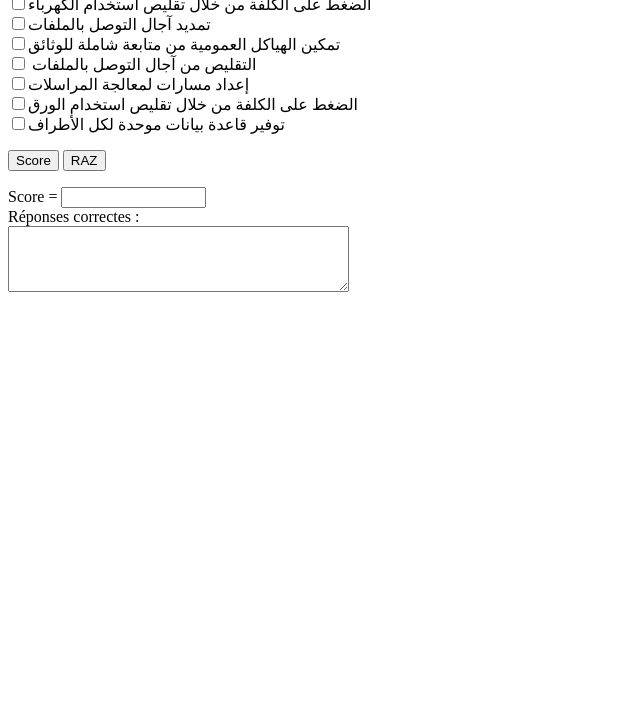
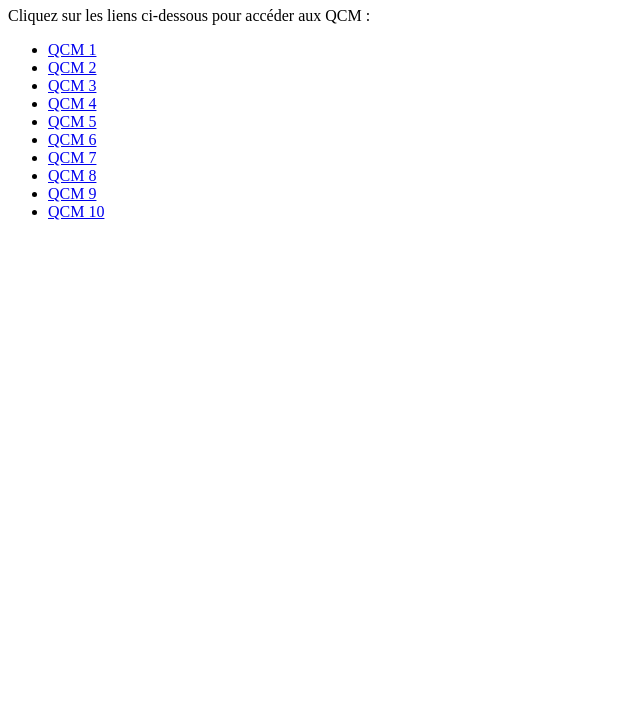
Before and after one commit to nabilbenromdhane2711/formation-elise-2024, a plain HTML site: page index.html in a window 1280 px wide. Shown: the part 73-800 px from the top of the page, without its empty margins (0-640 px from the left). Drawn offline with Linux system fonts and the light colour scheme.

Commit message:
Add files via upload

```diff
--- a/index.html
+++ b/index.html
@@ -1,73 +1,22 @@
-<html><head><title></title>
-<script language="JavaScript">
-<!--
-
-var numQues = 1;
-var numChoi = 9;
-
-var answers = new Array(1);
-answers[0] = "توحيد طريقة التصرف في المراسلات والوثائق الإدارية, تمكين الهياكل العمومية من متابعة شاملة للوثائق,  التقليص من آجال التوصل بالملفات, إعداد مسارات لمعالجة المراسلات , الضغط على الكلفة من خلال تقليص استخدام الورق, توفير قاعدة بيانات موحدة لكل الأطراف, ";
-
-function getScore(form) {
-  var score = 0;
-  var currElt;
-  var currSelection;
-  var bon = false;
-
-  for (i=0; i<numQues; i++) {
-    currElt = i*numChoi;
-    bon=false;
-    for (j=0; j<numChoi; j++) {
-      currSelection = form.elements[currElt + j];
-      if ((currSelection.checked)&&(answers[i].indexOf(currSelection.value) != -1)) {
-        bon=true;}
-      if ((currSelection.checked)&&(answers[i].indexOf(currSelection.value) == -1)) {
-        bon=false;
-        break;
-        }
-      if (!(currSelection.checked)&&(answers[i].indexOf(currSelection.value) != -1)) {
-        bon=false;
-        break;
-        }
-    }
-    if (bon==true) {score++}
-  }
-
-  score = Math.round(score/numQues*100);
-  form.percentage.value = score + "%";
-
-  var correctAnswers = "";
-  for (i=1; i<=numQues; i++) {
-    correctAnswers += i + ". " + answers[i-1] + "\r\n";
-  }
-  form.solutions.value = correctAnswers;
-
-}
-
-// -->
-</script>
+<!DOCTYPE html>
+<html>
+<head>
+    <title>elise_formation_qcm</title>
 </head>
-
 <body>
-
-<form name="quiz">
-<b>1. أهداف المنظومة الوطنية للتصرف الإلكتروني في المراسلات </b><br>
-<input type="checkbox" name="q1" value="ضمان التعامل المادي بين الهياكل الإدارية">ضمان التعامل المادي بين الهياكل الإدارية<br>
-<input type="checkbox" name="q1" value="توحيد طريقة التصرف في المراسلات والوثائق الإدارية">توحيد طريقة التصرف في المراسلات والوثائق الإدارية<br>
-<input type="checkbox" name="q1" value="الضغط على الكلفة من خلال تقليص استخدام الكهرباء">الضغط على الكلفة من خلال تقليص استخدام الكهرباء<br>
-<input type="checkbox" name="q1" value="تمديد آجال التوصل بالملفات">تمديد آجال التوصل بالملفات<br>
-<input type="checkbox" name="q1" value="تمكين الهياكل العمومية من متابعة شاملة للوثائق">تمكين الهياكل العمومية من متابعة شاملة للوثائق<br>
-<input type="checkbox" name="q1" value=" التقليص من آجال التوصل بالملفات"> التقليص من آجال التوصل بالملفات<br>
-<input type="checkbox" name="q1" value="إعداد مسارات لمعالجة المراسلات ">إعداد مسارات لمعالجة المراسلات <br>
-<input type="checkbox" name="q1" value="الضغط على الكلفة من خلال تقليص استخدام الورق">الضغط على الكلفة من خلال تقليص استخدام الورق<br>
-<input type="checkbox" name="q1" value="توفير قاعدة بيانات موحدة لكل الأطراف">توفير قاعدة بيانات موحدة لكل الأطراف<br>
-<p>
-
-<input type="button" value="Score" onClick="getScore(this.form)">
-<input type="reset" value="RAZ"><p>
-Score = <input type=text size=15 name="percentage"><br>
-Réponses correctes :<br>
-<textarea name="solutions" wrap="virtual" rows="4" cols="40"></textarea>
-</form>
-
-</body></html>
+    <h1>Bienvenue </h1>
+    <p>Cliquez sur les liens ci-dessous pour accéder aux QCM :</p>
+    <ul>
+        <li><a href="page1.html">QCM 1</a></li>
+        <li><a href="page2.html">QCM 2</a></li>
+        <li><a href="page3.html">QCM 3</a></li>
+        <li><a href="page4.html">QCM 4</a></li>
+        <li><a href="page5.html">QCM 5</a></li>
+        <li><a href="page6.html">QCM 6</a></li>
+        <li><a href="page7.html">QCM 7</a></li>
+        <li><a href="page8.html">QCM 8</a></li>
+        <li><a href="page9.html">QCM 9</a></li>
+        <li><a href="page10.html">QCM 10</a></li>
+    </ul>
+</body>
+</html>
```
Also changed, not shown: page1.html (added, +73 -0 lines).
